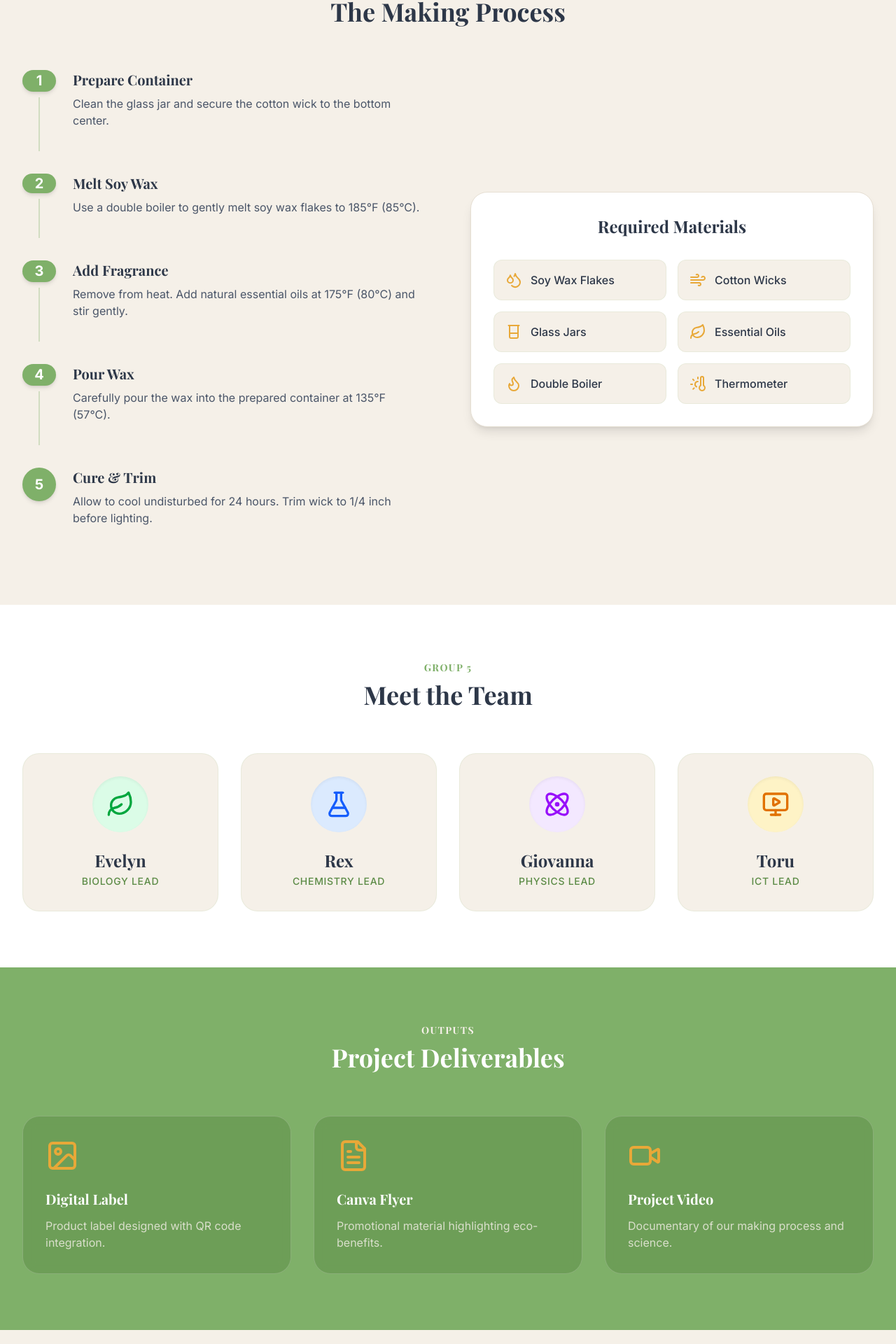
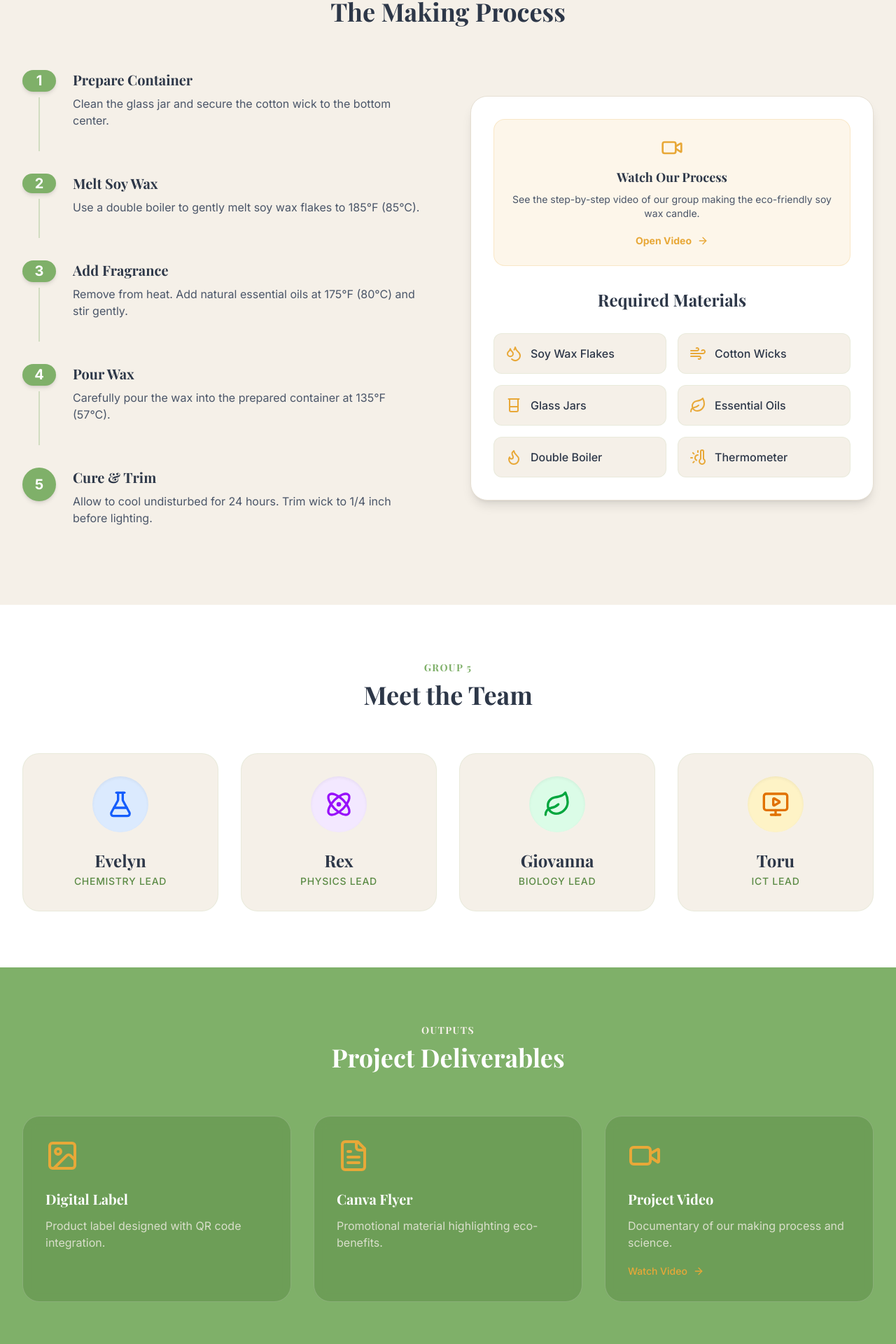
Before and after one commit to Toru01-09/Science-project-10sci-Group-5, a React (Vite) app: page / in a window 1280 px wide. Shown: the part 2713-4633 px from the top of the page at 70% size. Built offline with nearby package versions, Linux system fonts and the light colour scheme; a web font is replaced by a local one.

Commit message:
feat: Add video link to materials section
Integrates a video demonstration of the candle-making process into the materials section, enhancing user engagement and providing visual context.

```diff
--- a/src/App.tsx
+++ b/src/App.tsx
@@ -400,9 +400,18 @@ export default function App() {
               ))}
             </div>
 
-            {/* Materials Grid */}
+            {/* Materials Grid & Video Link */}
             <FadeIn delay={0.3}>
-              <div className="bg-white p-8 rounded-3xl shadow-lg border border-cream-dark">
+              <div className="bg-white p-8 rounded-3xl shadow-lg border border-cream-dark mb-8">
+                <div className="bg-amber/10 border border-amber/20 rounded-2xl p-6 mb-8 text-center">
+                  <Video className="w-8 h-8 text-amber mx-auto mb-3" />
+                  <h4 className="font-serif font-bold text-lg mb-2">Watch Our Process</h4>
+                  <p className="text-sm text-charcoal-light mb-4">See the step-by-step video of our group making the eco-friendly soy wax candle.</p>
+                  <a href="https://drive.google.com/file/d/14v1ZWi7euEEXdnltR-T2ehD-BHoBTHUZ/view?usp=drivesdk" target="_blank" rel="noopener noreferrer" className="inline-flex items-center gap-2 text-sm font-bold text-amber hover:text-amber-light transition-colors">
+                    Open Video <ArrowRight className="w-4 h-4" />
+                  </a>
+                </div>
+
                 <h4 className="text-2xl font-serif font-bold text-center mb-8">Required Materials</h4>
                 <div className="grid grid-cols-2 gap-4">
                   {[
@@ -437,9 +446,9 @@ export default function App() {
 
           <div className="grid grid-cols-1 sm:grid-cols-2 lg:grid-cols-4 gap-8">
             {[
-              { name: "Evelyn", role: "Biology Lead", icon: Leaf, color: "bg-green-100 text-green-600" },
-              { name: "Rex", role: "Chemistry Lead", icon: FlaskConical, color: "bg-blue-100 text-blue-600" },
-              { name: "Giovanna", role: "Physics Lead", icon: Atom, color: "bg-purple-100 text-purple-600" },
+              { name: "Evelyn", role: "Chemistry Lead", icon: FlaskConical, color: "bg-blue-100 text-blue-600" },
+              { name: "Rex", role: "Physics Lead", icon: Atom, color: "bg-purple-100 text-purple-600" },
+              { name: "Giovanna", role: "Biology Lead", icon: Leaf, color: "bg-green-100 text-green-600" },
               { name: "Toru", role: "ICT Lead", icon: MonitorPlay, color: "bg-amber-100 text-amber-600" }
             ].map((member, idx) => (
               <FadeIn key={member.name} delay={idx * 0.1}>
@@ -469,16 +478,25 @@ export default function App() {
 
           <div className="grid md:grid-cols-3 gap-8">
             {[
-              { title: "Digital Label", icon: ImageIcon, desc: "Product label designed with QR code integration." },
-              { title: "Canva Flyer", icon: FileText, desc: "Promotional material highlighting eco-benefits." },
-              { title: "Project Video", icon: Video, desc: "Documentary of our making process and science." }
+              { title: "Digital Label", icon: ImageIcon, desc: "Product label designed with QR code integration.", link: null },
+              { title: "Canva Flyer", icon: FileText, desc: "Promotional material highlighting eco-benefits.", link: null },
+              { title: "Project Video", icon: Video, desc: "Documentary of our making process and science.", link: "https://drive.google.com/file/d/14v1ZWi7euEEXdnltR-T2ehD-BHoBTHUZ/view?usp=drivesdk" }
             ].map((item, idx) => (
               <FadeIn key={item.title} delay={idx * 0.1}>
-                <div className="bg-sage-dark/50 backdrop-blur-sm border border-white/20 p-8 rounded-3xl hover:bg-sage-dark transition-colors">
-                  <item.icon className="w-12 h-12 text-amber mb-6" />
-                  <h4 className="text-xl font-bold mb-3">{item.title}</h4>
-                  <p className="text-cream/80">{item.desc}</p>
-                </div>
+                {item.link ? (
+                  <a href={item.link} target="_blank" rel="noopener noreferrer" className="block bg-sage-dark/50 backdrop-blur-sm border border-white/20 p-8 rounded-3xl hover:bg-sage-dark transition-colors h-full">
+                    <item.icon className="w-12 h-12 text-amber mb-6" />
+                    <h4 className="text-xl font-bold mb-3">{item.title}</h4>
+                    <p className="text-cream/80 mb-4">{item.desc}</p>
+                    <span className="inline-flex items-center gap-2 text-amber font-medium text-sm">Watch Video <ArrowRight className="w-4 h-4" /></span>
+                  </a>
+                ) : (
+                  <div className="bg-sage-dark/50 backdrop-blur-sm border border-white/20 p-8 rounded-3xl hover:bg-sage-dark transition-colors h-full">
+                    <item.icon className="w-12 h-12 text-amber mb-6" />
+                    <h4 className="text-xl font-bold mb-3">{item.title}</h4>
+                    <p className="text-cream/80">{item.desc}</p>
+                  </div>
+                )}
               </FadeIn>
             ))}
           </div>
```
